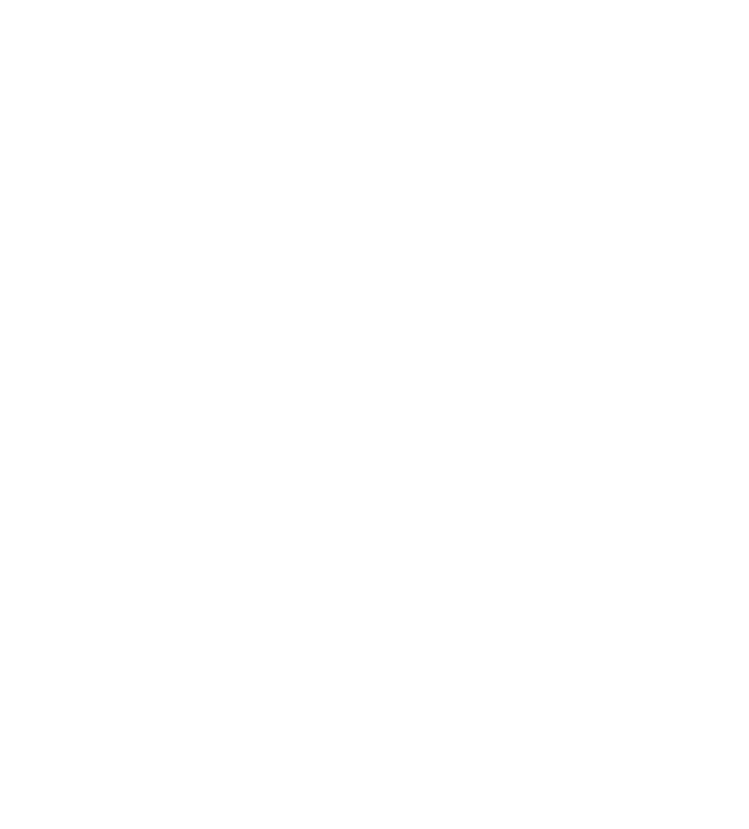
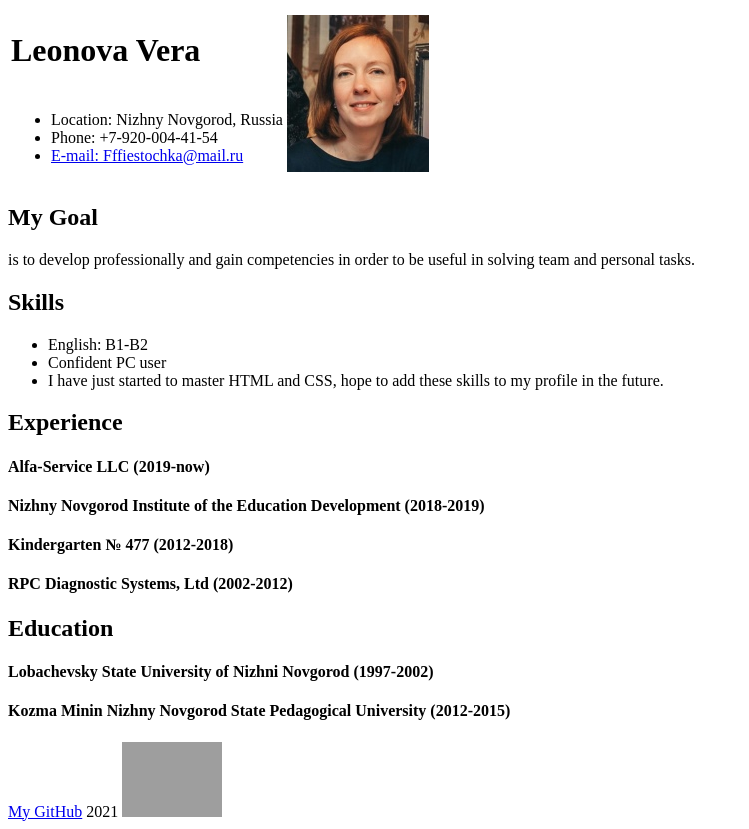
Before and after one commit to Fffiestochka/rsschool-cv, a plain HTML site: page index.html in a window 1280 px wide. Shown: the whole page, without its empty margins (0-749 px from the left). Before the commit the page ends 800 px from the top, so only its background shows below. Drawn offline with Linux system fonts and the light colour scheme; grey boxes are pictures that could not be loaded.

Commit message:
feat: add content to index.html

```diff
--- a/index.html
+++ b/index.html
@@ -4,9 +4,69 @@
     <meta charset="UTF-8">
     <meta http-equiv="X-UA-Compatible" content="IE=edge">
     <meta name="viewport" content="width=device-width, initial-scale=1.0">
-    <title>Document</title>
+    <title>CV Leonova</title>
+    <link rel="stylesheet" href="style.css">
 </head>
+
 <body>
+    <header>
+        <table>
+            <tr>
+                <td colspan="2"><h1>Leonova Vera</h1></td>
+                <td rowspan="2"><img src="aXJQD0Eb9s8.jpg"></td>
+            </tr>
+
+
+            <tr>
+                <td colspan="2">
+                    <ul>
+                        <li>Location: Nizhny Novgorod, Russia</li>
+                        <li>Phone: +7-920-004-41-54</li>
+                        <li><a href="Fffiestochka@mail.ru">E-mail: Fffiestochka@mail.ru</a></li>
+                    </ul>
+                </td>
+            </tr>
+        </table>
+
+    </header>
+
+    <section>
+        <h2>My Goal</h2>
+        <p>is to develop professionally and gain competencies in order to be useful in solving team and personal tasks.</p>
+    </section>
+
+    <section>
+        <h2>Skills</h2>
+        <ul>
+            <li>English: B1-B2</li>
+            <li>Confident PC user</li>
+            <li>I have just started to master HTML and CSS, hope to add these skills to my profile in the future.</li>
+        </ul>
+    </section>
+
+    <section>
+        <h2>Experience</h2>
+            <h4>Alfa-Service LLC (2019-now)</h4>
+
+
+            <h4>Nizhny Novgorod Institute of the Education Development (2018-2019)</h4>
+
+            <h4>Kindergarten № 477 (2012-2018)</h4>
+
+            <h4>RPC Diagnostic Systems, Ltd (2002-2012)</h4>
+    </section>
+
+    <section>
+        <h2>Education</h2>
+            <h4>Lobachevsky State University of Nizhni Novgorod (1997-2002)</h4>
+            <h4>Kozma Minin Nizhny Novgorod State Pedagogical University (2012-2015)</h4>
+    </section>
+
+    <footer>
+        <a href="https://github.com/Fffiestochka">My GitHub</a>
+        <time datetime="<2021-09-20>">2021</time>
+        <a href="https://rs.school/js/"><img src="https://rs.school/images/rs_school_js.svg" alt="GitHub Logo" width="100"></a>
+    </footer>
 
 </body>
 </html>
```
